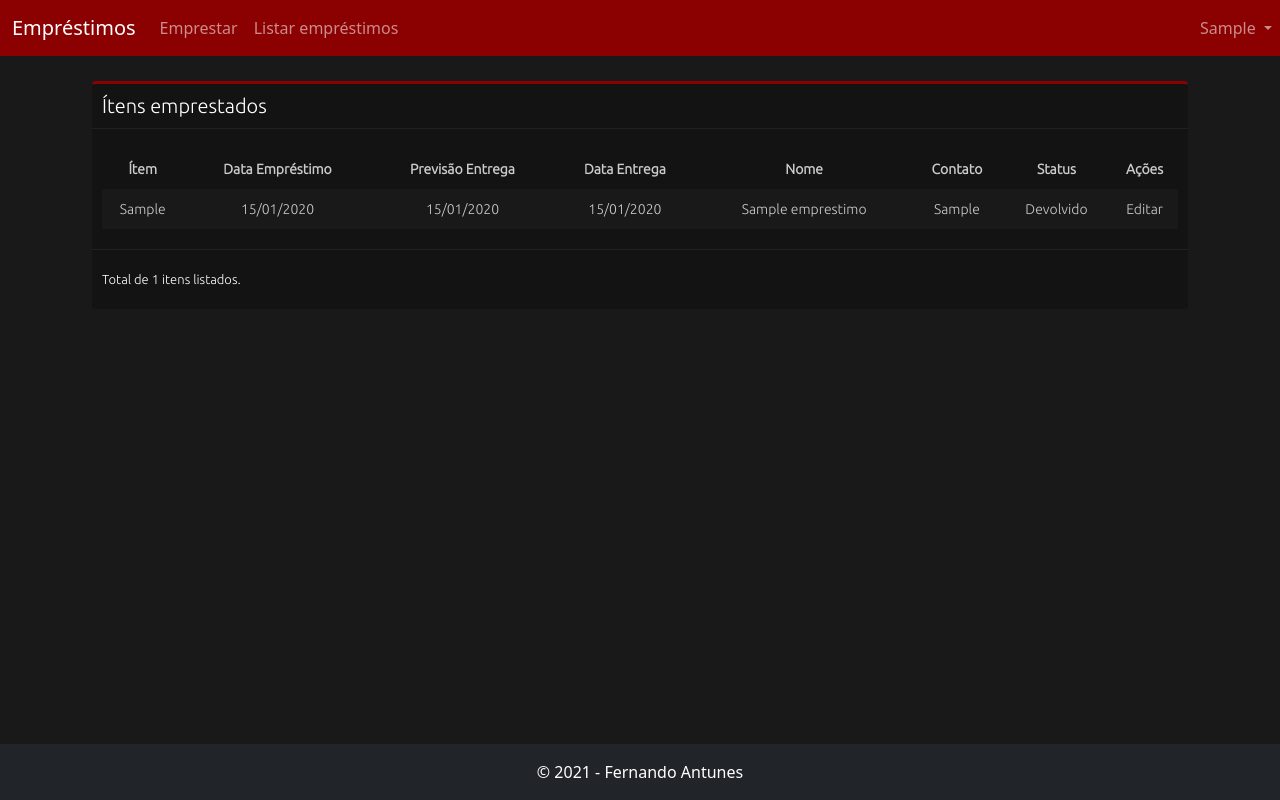
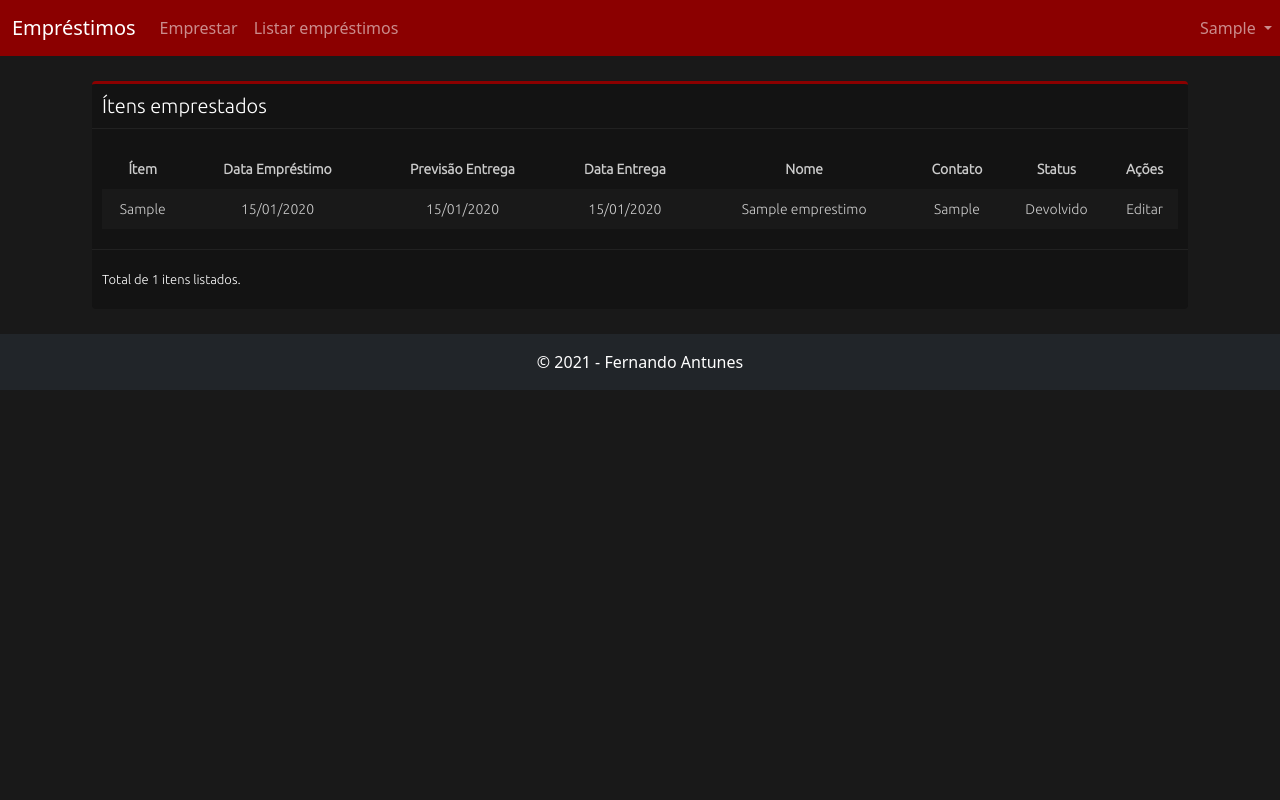
Before and after one commit to fantunes84/coisas_emprestadas, a PHP site: page / in a window 1280 px wide. Run offline with PHP 8.4, Linux system fonts and the light colour scheme; the visitor is signed in with stand-in values (Sample User, id 1); tables that the repository leaves empty hold one stand-in row (values such as "Sample post"); some libraries are stand-ins or nearby versions.

Commit message:
Resolução final do roblema do footer

```diff
--- a/static/css/style.css
+++ b/static/css/style.css
@@ -1,6 +1,7 @@
 /* #############   <GERAL>   ############# */
 
 body{
+    min-height: 100vh;
     margin: 0;
     padding: 0;
     background: #191919;
@@ -13,8 +14,7 @@ label{
 }
 
 footer{
-    bottom: 0;
-    position: fixed;
+    position: absolute;
     width: 100%;
 }
 
--- a/templates/footer.php
+++ b/templates/footer.php
@@ -1,5 +1,4 @@
-    <br><br><br>
-	<footer class="bg-dark teste">
+	<footer class="bg-dark">
         <div class="text-center p-3" >
             © <?php echo date("Y"); ?> - Fernando Antunes
         </div>
```
